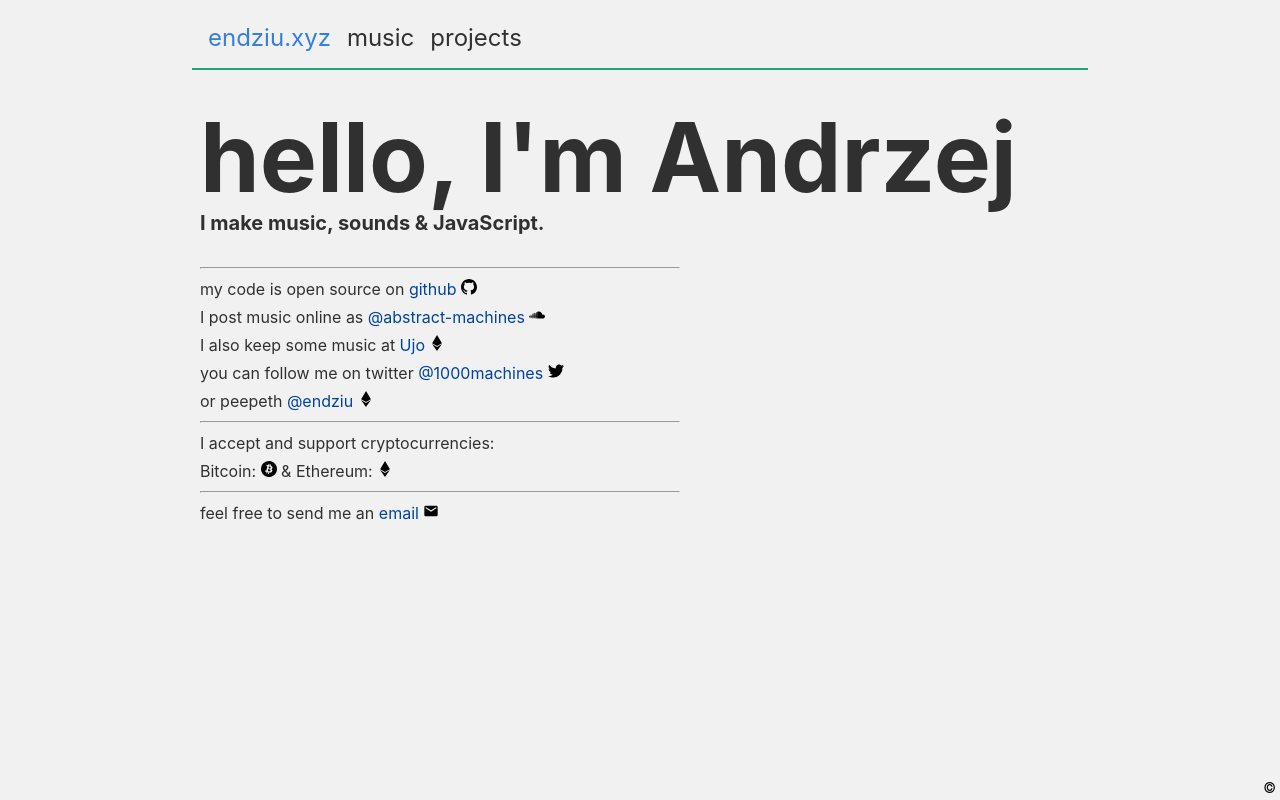
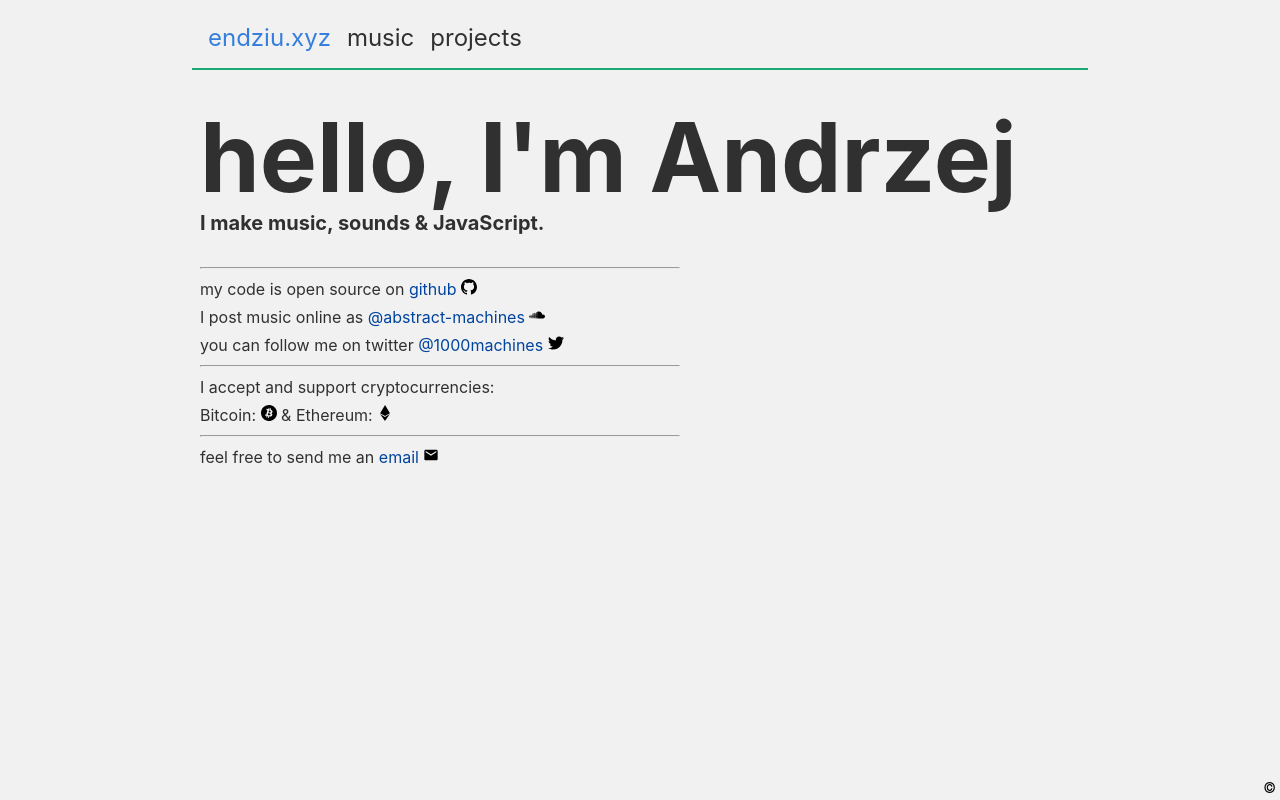
Before and after one commit to endziu/home-page, a Next.js app: page / in a window 1280 px wide. Built offline with nearby package versions, Linux system fonts and the light colour scheme.

Commit message:
rm ujo and peepeth links

```diff
--- a/pages/index.js
+++ b/pages/index.js
@@ -68,14 +68,8 @@ const Index = (props) => (
           <Line text={`I post music online as `} href={`https://soundcloud.com/abstract-machines`} link={`@abstract-machines`}>
             <SoundcloudIcon />
           </Line>
-          <Line text={`I also keep some music at `} href={`https://ujomusic.com/portal/musicgroup/26`} link={`Ujo`}>
-            <EthIcon />
-          </Line>
           <Line text={`you can follow me on twitter `} href={`https://twitter.com/1000machines`} link={`@1000machines`}>
             <TwitterIcon />
-          </Line>
-          <Line text={`or peepeth `} href={`https://peepeth.com/endziu`} link={`@endziu`}>
-            <EthIcon />
           </Line>
         </div>
       </Block>
```
